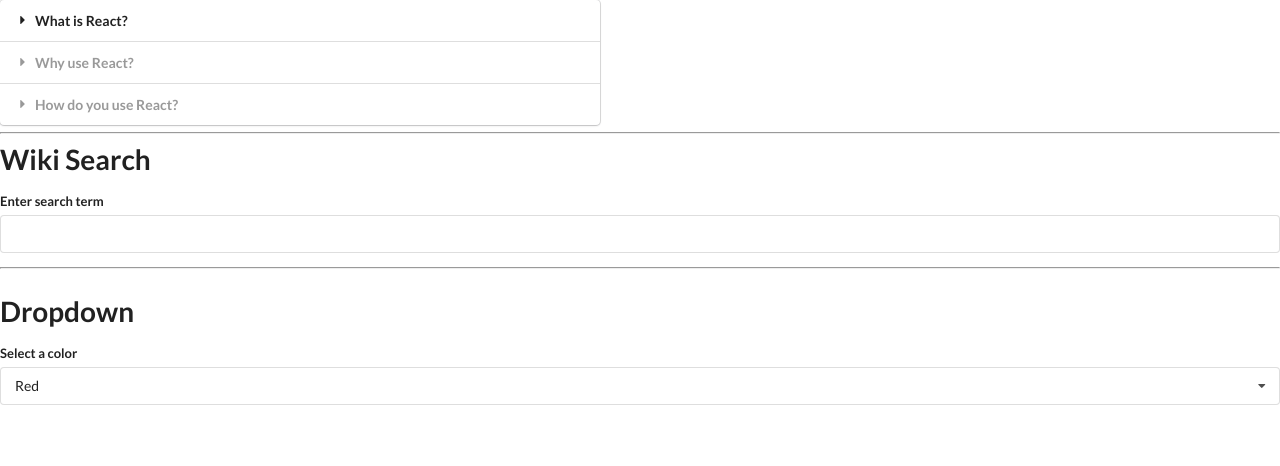
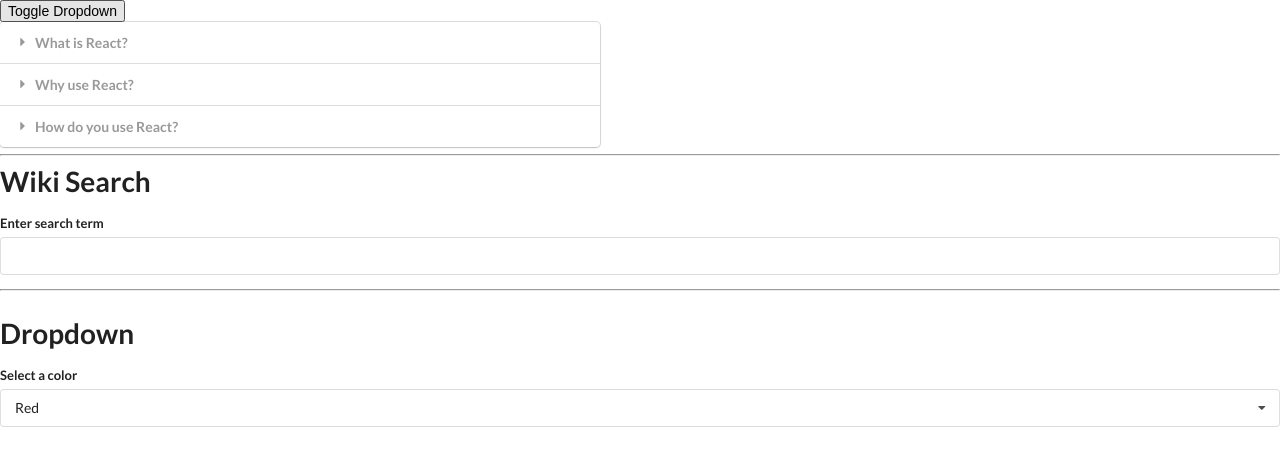
Before and after one commit to marianapalhano/widgets, a React (Create React App) app: page / in a window 1280 px wide. Shown: the top 466 px of the page. Built offline with nearby package versions, Linux system fonts and the light colour scheme.

Commit message:
Toggle dropdown button implemented

```diff
--- a/src/App.js
+++ b/src/App.js
@@ -35,13 +35,18 @@
 
 const App = () => {
     const [selected, setSelected] = useState(options[0]);
+    const [showDropdown, setShowDropdown] = useState(true);
+
     return(
         <div>
+            <button onClick={() => setShowDropdown(!showDropdown)}>Toggle Dropdown</button>
             <Accordion items={items} />
             <hr />
             <Search />
             <hr />
-            <Dropdown options={options} selected={selected} onSelectedChange={setSelected} />
+            { showDropdown ? (
+                <Dropdown options={options} selected={selected} onSelectedChange={setSelected} />
+            ) : null }
         </div>
     )
 };
--- a/src/components/Dropdown.js
+++ b/src/components/Dropdown.js
@@ -5,12 +5,17 @@
     const ref = useRef();
 
     useEffect(() => {
-        document.body.addEventListener('click', evt => {
+        const onBodyClick =  evt => {
             if (ref.current && ref.current.contains(evt.target)) {
                 return;
             }
             setOpen(false);
-        }, { capture: true });
+        };
+        document.body.addEventListener('click', onBodyClick, { capture: true });
+
+        return () => {
+            document.body.removeEventListener('click', onBodyClick);
+        }
     }, []);
 
     const renderedOptions = options.map((option) => {
```
